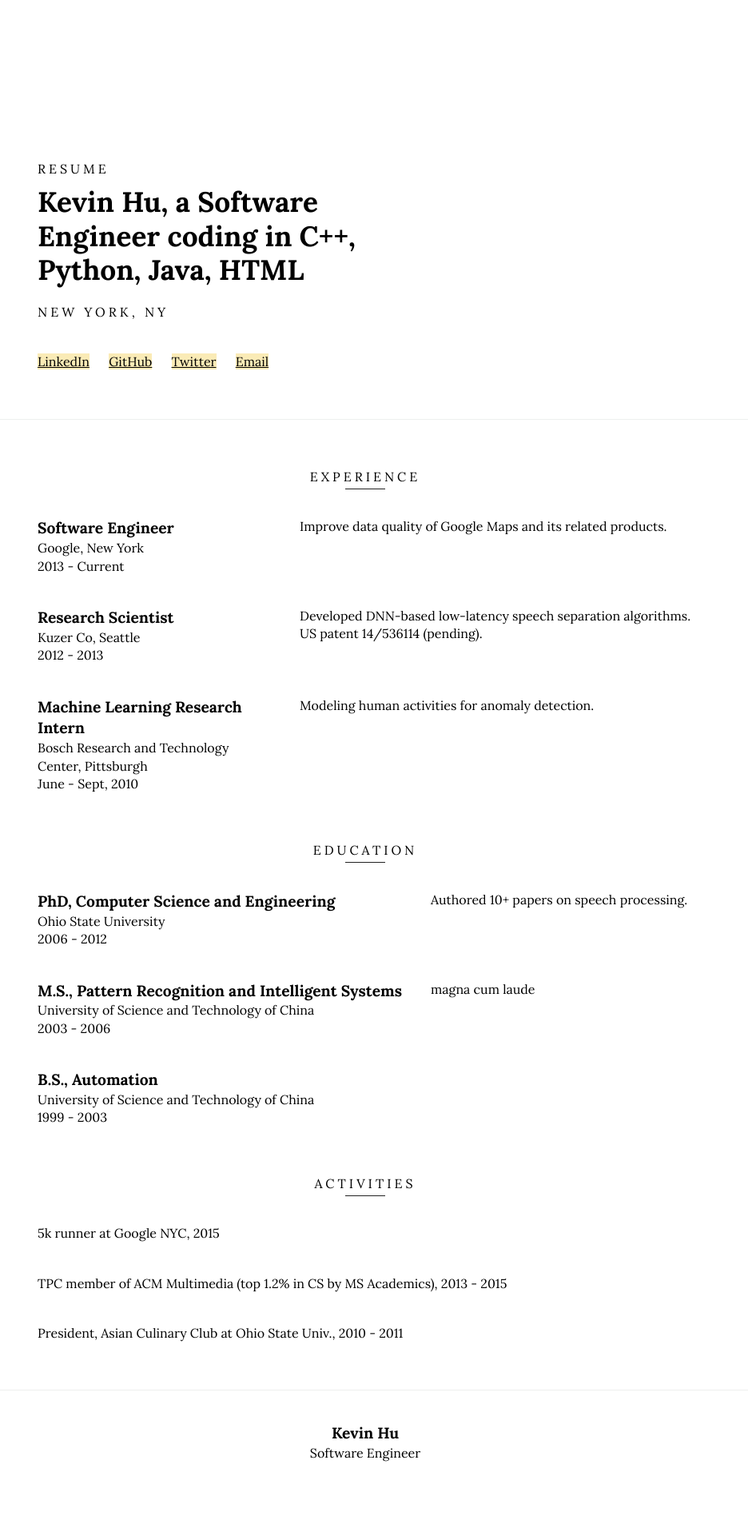
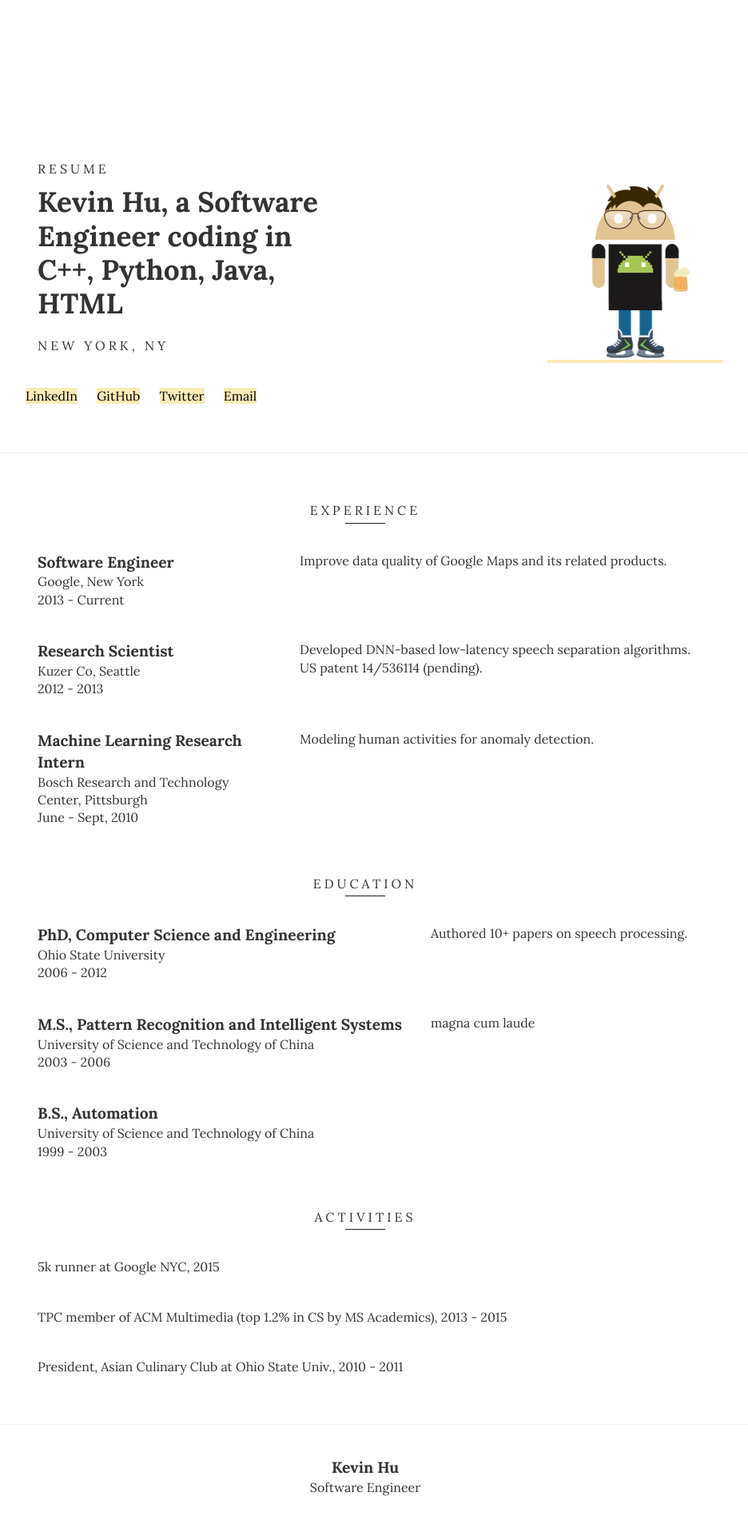
Before and after one commit to mrhuke/jekyll, a Jekyll site: the page built from index.html, in a window 1280 px wide. Shown: the whole page at 80% size, without its empty margins (183-1119 px from the left). Built offline with Jekyll 4.4.1, drawn with Linux system fonts in a browser that asks for light colours; before the commit the page ends 1869 px from its top, so only the background shows below that.

Commit message:
added self image

```diff
--- a/_includes/head.html
+++ b/_includes/head.html
@@ -4,9 +4,13 @@
     <meta name="viewport" content="width=device-width, initial-scale=1">
 
     <title>{% if page.title %}{{ page.title | escape }}{% else %}{{ site.title | escape }}{% endif %}</title>
+
     <meta name="description" content="{% if page.excerpt %}{{ page.excerpt | strip_html | strip_newlines | truncate: 160 }}{% else %}{{ site.description }}{% endif %}">
 
+    <link rel="stylesheet" href="https://maxcdn.bootstrapcdn.com/bootstrap/3.3.7/css/bootstrap.min.css">
     <link rel="stylesheet" href="{{ "/css/main.css" | prepend: site.baseurl }}">
     <link rel="canonical" href="{{ page.url | replace:'index.html','' | prepend: site.baseurl | prepend: site.url }}">
     <link rel="alternate" type="application/rss+xml" title="{{ site.title }}" href="{{ "/feed.xml" | prepend: site.baseurl | prepend: site.url }}">
+
+    <script src="https://maxcdn.bootstrapcdn.com/bootstrap/3.3.7/js/bootstrap.min.js"></script>
 </head>
--- a/_includes/header.html
+++ b/_includes/header.html
@@ -1,11 +1,30 @@
 <header>
     <div class="container">
+        <div class="row">
+            <div class="col-sm-9">
                 <div class="intro">
                     <p class="intro__pre">Resume</p>
                     <p class="intro__main"><span>{{ site.name }}</span>, a {{ site.job }} coding in {{ site.languages }}</p>
                     <p class="intro__post">{{ site.location }}</p>
                 </div>
+            </div>
 
+            <div class="col-sm-3">
+                <style>
+                    .center {
+                        line-height: 300px;
+                        height: 200px;
+                        position: relative;
+                    }
+                </style>
+
+                <div class="center">
+                    <a href="/"><img id="about" src="/static/img/kevin.png" height="250px" width="220px" /></a>
+                </div>
+            </div>
+        </div>
+
+        <div class="row">
             {{ if site.github_username or site.linkedin_username or site.twitter_username or site.email_address }}
             <div class="social">
                 {{ if site.linkedin_username }}<a href="http://linkedin.com/in/{{ site.linkedin_username }}" target="_blank">LinkedIn</a>{{ endif }}
@@ -14,6 +33,7 @@
                 {{ if site.email_address }}<a href="mailto:{{ site.email_address }}" target="_blank">Email</a>{{ endif }}
             </div>
             {{ endif }}
+        </div>
 
     </div>
 </header>
```
Also changed, not shown: static/img/kevin.png (added), 1 other file. Lines whose indentation alone changed are shown as unchanged.
